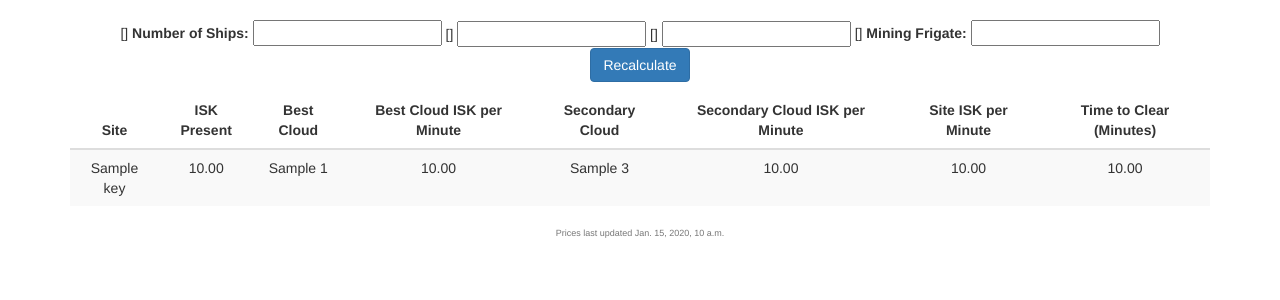
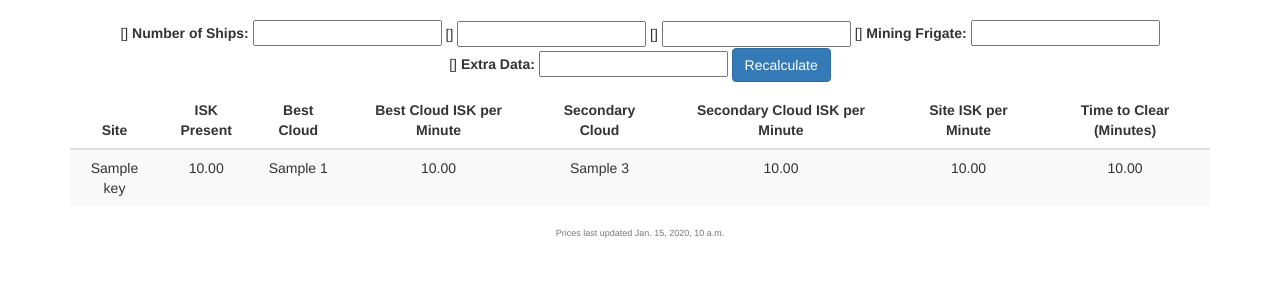
Before and after one commit to eric-oaktree/gasbuddy, a Django app: template home/templates/home/sites.html in a window 1280 px wide. Shown: the part 51-351 px from the top of the page. Run offline with Django 3.2, Linux system fonts and the light colour scheme; the template is opened without the code that fills it: most values are stand-ins (such as "Sample title", 1, 10 or a date in 2020); form fields are guessed from the names that the template uses; parts of the project's set-up code (start-up, migrations or seed data) failed here and were passed over; some libraries are stand-ins or nearby versions.

Commit message:
simple extra data on sites tab

```diff
--- a/home/forms.py
+++ b/home/forms.py
@@ -12,6 +12,7 @@ class SiteForm(forms.Form):
     ship = forms.ModelChoiceField(queryset=Ship.objects.all(), initial=Ship.objects.get(name='Prospect'), label='Ship: ', widget=forms.Select(attrs={'class': 'form-control'}))
     harvester = forms.ModelChoiceField(queryset=Harvester.objects.all(), initial=Harvester.objects.get(harv_id='25812'), label='Harvester: ', widget=forms.Select(attrs={'class': 'form-control'}))
     skill = forms.IntegerField(initial=5, label='Mining Frigates Skill: ', max_value=5, min_value=1, widget=forms.NumberInput(attrs={'class': 'form-control'}))
+    extra_data = forms.BooleanField(required=False, label='Extra Data:', widget=forms.CheckboxInput(attrs={'class': 'form-control'}))
 
 class SiteAnalyzer(forms.Form):
     scan = forms.CharField(label='Paste Scan Here: ', widget=forms.TextInput(attrs={'class': 'form-control'}))
--- a/home/templates/home/sites.html
+++ b/home/templates/home/sites.html
@@ -31,6 +31,11 @@
       <label for="{{ form.subject.id_for_label }}">Mining Frigate:</label>
       {{ form.skill }}
     </div>
+    <div class="fieldWrapper form-group">
+      {{ form.extra_data.errors }}
+      <label for="{{ form.subject.id_for_label }}">Extra Data:</label>
+      {{ form.extra_data }}
+    </div>
 
       {% buttons %}
       <button name="submit" class="btn btn-primary">Recalculate</button>
@@ -48,10 +53,19 @@
       <th class="text-center">ISK Present</th>
       <th class="text-center">Best Cloud</th>
       <th class="text-center">Best Cloud ISK per Minute</th>
+      {% if extra_data == True %}
+      <th class="text-center">Best Cloud Time to Clear</th>
+      {% endif %}
       <th class="text-center">Secondary Cloud</th>
       <th class="text-center">Secondary Cloud ISK per Minute</th>
+      {% if extra_data == True %}
+      <th class="text-center">Secondary Cloud Time to Clear</th>
+      {% endif %}
       <th class="text-center">Site ISK per Minute</th>
       <th class="text-center">Time to Clear (Minutes)</th>
+      {% if extra_data == True %}
+      <th class="text-center">Trips/Cargo Holds Needed</th>
+      {% endif %}
     </tr>
   </thead>
   <tbody>
@@ -61,10 +75,19 @@
       <td>{{list.0|floatformat:2|intcomma}}</td>
       <td>{{list.1.name}}</td>
       <td>{{list.2|floatformat:2|intcomma}}</td>
+      {% if extra_data == True %}
+      <td>{{list.7|floatformat:2|intcomma}}</td>
+      {% endif %}
       <td>{{list.3.name}}</td>
       <td>{{list.4|floatformat:2|intcomma}}</td>
+      {% if extra_data == True %}
+      <td>{{list.8|floatformat:2|intcomma}}</td>
+      {% endif %}
       <td>{{list.5|floatformat:2|intcomma}}</td>
       <td>{{list.6|floatformat:2|intcomma}}</td>
+      {% if extra_data == True %}
+      <td>{{list.9|floatformat:2|intcomma}}</td>
+      {% endif %}
     </tr>
     {% empty %}
     <tr>
```
Also changed, not shown: home/views.py (+21 -5 lines).
